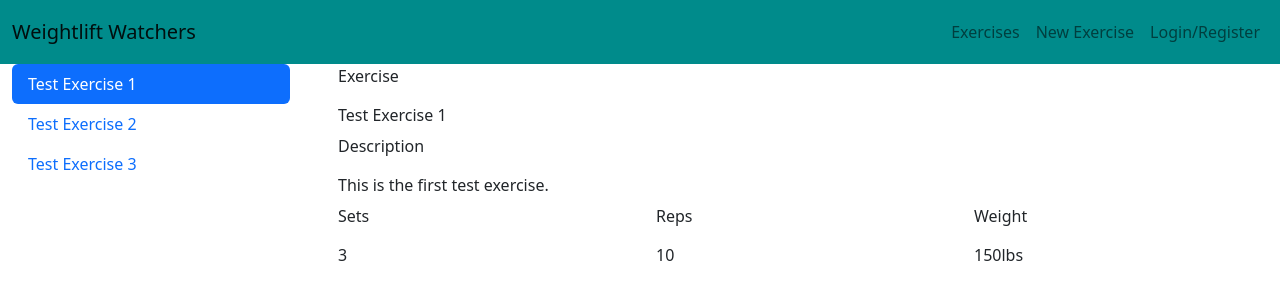
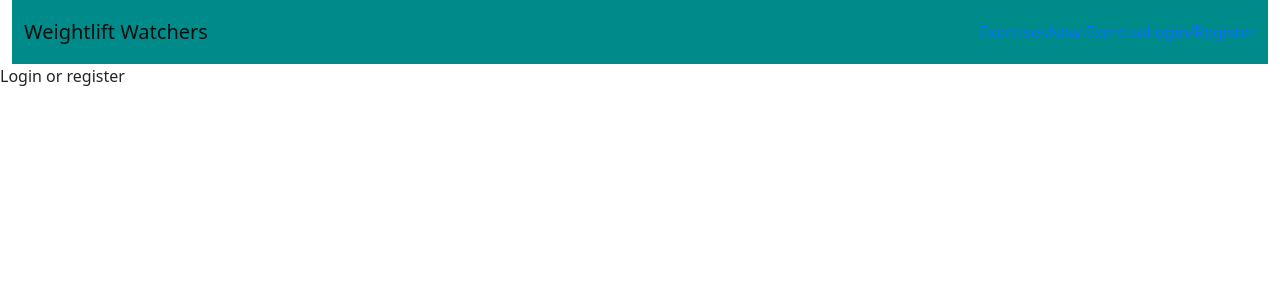
Before and after one commit to johnpcooke94/weightlift-watchers, a React (Create React App) app in the folder weightlift-watchers-frontend/: page /login in a window 1280 px wide. Shown: the top 300 px of the page. Built offline with nearby package versions, Linux system fonts and the light colour scheme.

Commit message:
Ok fine I'll use react router jeez

```diff
--- a/weightlift-watchers-frontend/package.json
+++ b/weightlift-watchers-frontend/package.json
@@ -14,6 +14,7 @@
     "react": "^18.2.0",
     "react-bootstrap": "^2.6.0",
     "react-dom": "^18.2.0",
+    "react-router-dom": "^6.4.4",
     "react-scripts": "5.0.1",
     "typescript": "^4.8.4",
     "web-vitals": "^2.1.4"
@@ -41,5 +42,8 @@
       "last 1 firefox version",
       "last 1 safari version"
     ]
+  },
+  "devDependencies": {
+    "@types/react-router-dom": "^5.3.3"
   }
 }
--- a/weightlift-watchers-frontend/src/App.tsx
+++ b/weightlift-watchers-frontend/src/App.tsx
@@ -1,9 +1,13 @@
 import 'bootstrap/dist/css/bootstrap.css'
-import AppContainer from './components/AppContainer/AppContainer';
+import {Outlet} from 'react-router-dom';
+import MainNavigation from './components/MainNavigation/MainNavigation';
 
 function App() {
   return (
-      <AppContainer/>
+      <>
+          <MainNavigation/>
+          <Outlet/>
+      </>
   );
 }
 
--- a/weightlift-watchers-frontend/src/components/AppContainer/AppContainer.tsx
+++ b/weightlift-watchers-frontend/src/components/AppContainer/AppContainer.tsx
@@ -1,14 +1,26 @@
+/*
 import {Container} from 'react-bootstrap';
 import MainNavigation from '../MainNavigation/MainNavigation';
+*/
+
+import {Route, Routes} from 'react-router-dom';
+import MainNavigation from '../MainNavigation/MainNavigation';
 import ExerciseView from '../ExerciseView/ExerciseView';
-
+import CreateExerciseView from '../CreateExerciseView/CreateExerciseView';
+import LoginRegisterView from '../LoginRegisterView/LoginRegisterView';
 
 const AppContainer = () => {
     return (
-        <Container fluid style={{padding: 0}}>
+        <Routes>
+            <Route path='/' element={<MainNavigation/>} >
+                <Route index element={<ExerciseView/>}/>
+                <Route path='createExercise' element={<CreateExerciseView/>}/>
+                <Route path='login' element={<LoginRegisterView/>} />
+            </Route>
+        </Routes>
+        /*<Container fluid style={{padding: 0}}>
             <MainNavigation/>
-            <ExerciseView/>
-        </Container>
+        </Container>*/
     );
 }
 
--- /dev/null
+++ b/weightlift-watchers-frontend/src/components/CreateExerciseView/CreateExerciseView.tsx
@@ -0,0 +1,8 @@
+
+const CreateExerciseView = () => {
+    return (
+        <p>Create a new exercise</p>
+    );
+}
+
+export default CreateExerciseView;
--- a/weightlift-watchers-frontend/src/components/ExerciseView/ExerciseView.tsx
+++ b/weightlift-watchers-frontend/src/components/ExerciseView/ExerciseView.tsx
@@ -27,7 +27,8 @@ const ExerciseView = () => {
     });
 
     return (<> {activeExercise ? (
-            <TabContainer defaultActiveKey={activeExercise?.id}>
+        <Container fluid>
+            <TabContainer defaultActiveKey={activeExercise.id}>
                 <Row>
                     <Col md={3}>
                         <Container>
@@ -52,6 +53,7 @@ const ExerciseView = () => {
                     </Col>
                 </Row>
             </TabContainer>
+        </Container>
         ) : null}
     </>
 
--- /dev/null
+++ b/weightlift-watchers-frontend/src/components/LoginRegisterView/LoginRegisterView.tsx
@@ -0,0 +1,8 @@
+
+const LoginRegisterView = () => {
+    return (
+        <p>Login or register</p>
+    );
+}
+
+export default LoginRegisterView;
--- a/weightlift-watchers-frontend/src/components/MainNavigation/MainNavigation.tsx
+++ b/weightlift-watchers-frontend/src/components/MainNavigation/MainNavigation.tsx
@@ -1,26 +1,30 @@
-import {Nav, Navbar, NavbarBrand, NavItem, NavLink} from 'react-bootstrap';
+import {Container, Nav, Navbar, NavbarBrand, NavItem} from 'react-bootstrap';
 import NavbarCollapse from 'react-bootstrap/NavbarCollapse';
 import './MainNavigation.css';
+import {Link} from 'react-router-dom';
 
-// TODO: should probably refactor this to use react router at some point *COUGH HACK*
+
 const MainNavigation = () => {
     return (
+        <Container fluid>
             <Navbar className='main-nav'>
                 <NavbarBrand>Weightlift Watchers</NavbarBrand>
                 <NavbarCollapse className='justify-content-end'>
                     <Nav>
                         <NavItem>
-                        <NavLink>Exercises</NavLink>
+                            <Link to={'/exercises'}>Exercises</Link>
                         </NavItem>
                         <NavItem>
-                        <NavLink>New Exercise</NavLink>
+                            <Link to={'/createExercise'}>New Exercise</Link>
                         </NavItem>
                         <NavItem>
-                        <NavLink>Login/Register</NavLink>
+                            <Link to={'/login'}>Login/Register</Link>
                         </NavItem>
                     </Nav>
                 </NavbarCollapse>
             </Navbar>
+        </Container>
+
     );
 };
 
--- a/weightlift-watchers-frontend/src/index.tsx
+++ b/weightlift-watchers-frontend/src/index.tsx
@@ -3,13 +3,39 @@ import ReactDOM from 'react-dom/client';
 import './index.css';
 import App from './App';
 import reportWebVitals from './reportWebVitals';
+import {createBrowserRouter, RouterProvider} from 'react-router-dom';
+import ExerciseView from './components/ExerciseView/ExerciseView';
+import CreateExerciseView from './components/CreateExerciseView/CreateExerciseView';
+import LoginRegisterView from './components/LoginRegisterView/LoginRegisterView';
 
 const root = ReactDOM.createRoot(
   document.getElementById('root') as HTMLElement
 );
+
+const router = createBrowserRouter([
+    {
+        path: "/",
+        element: <App/>,
+        children: [
+            {
+                path: "/exercises",
+                element: <ExerciseView/>
+            },
+            {
+                path: "/createExercise",
+                element: <CreateExerciseView/>
+            },
+            {
+                path: "/login",
+                element: <LoginRegisterView/>
+            },
+        ]
+    }
+]);
+
 root.render(
   <React.StrictMode>
-    <App />
+      <RouterProvider router={router}/>
   </React.StrictMode>
 );
 
```
Also changed, not shown: 1 other file (tests, documents, lock files or other folders). Lines whose indentation alone changed are shown as unchanged.
